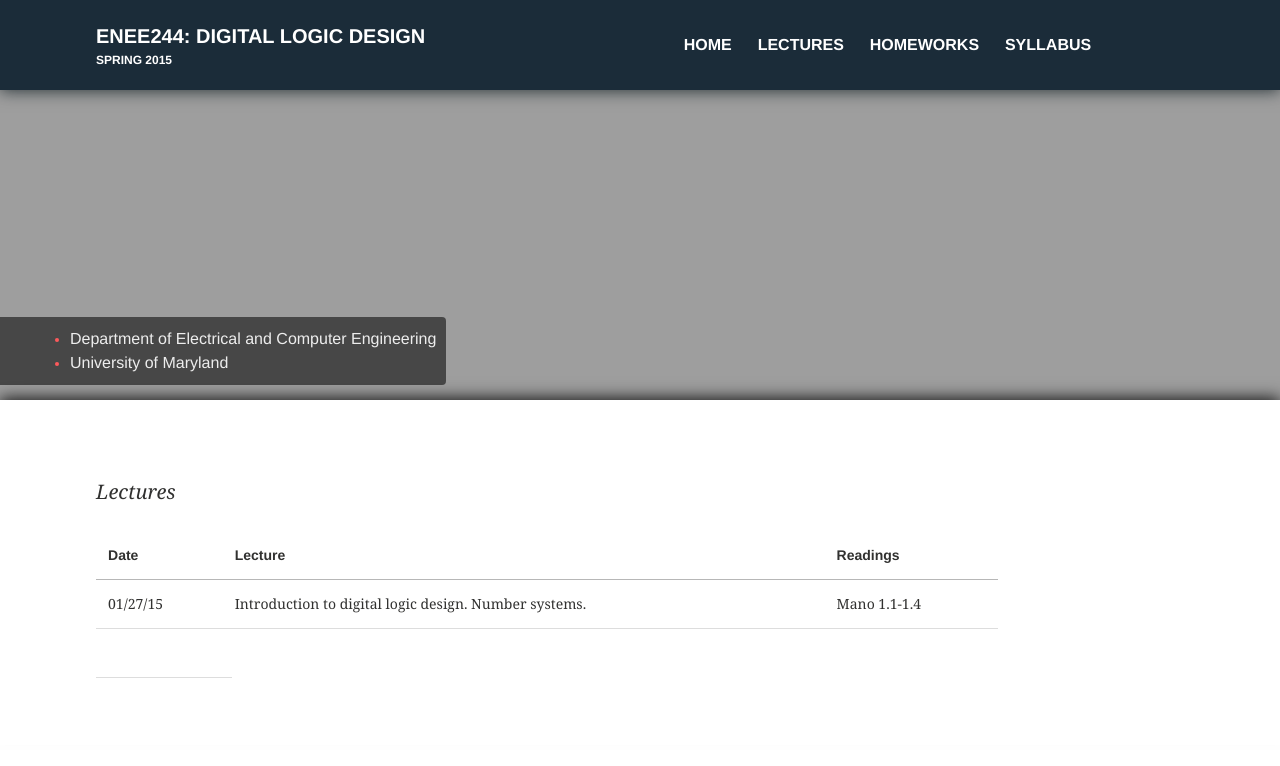
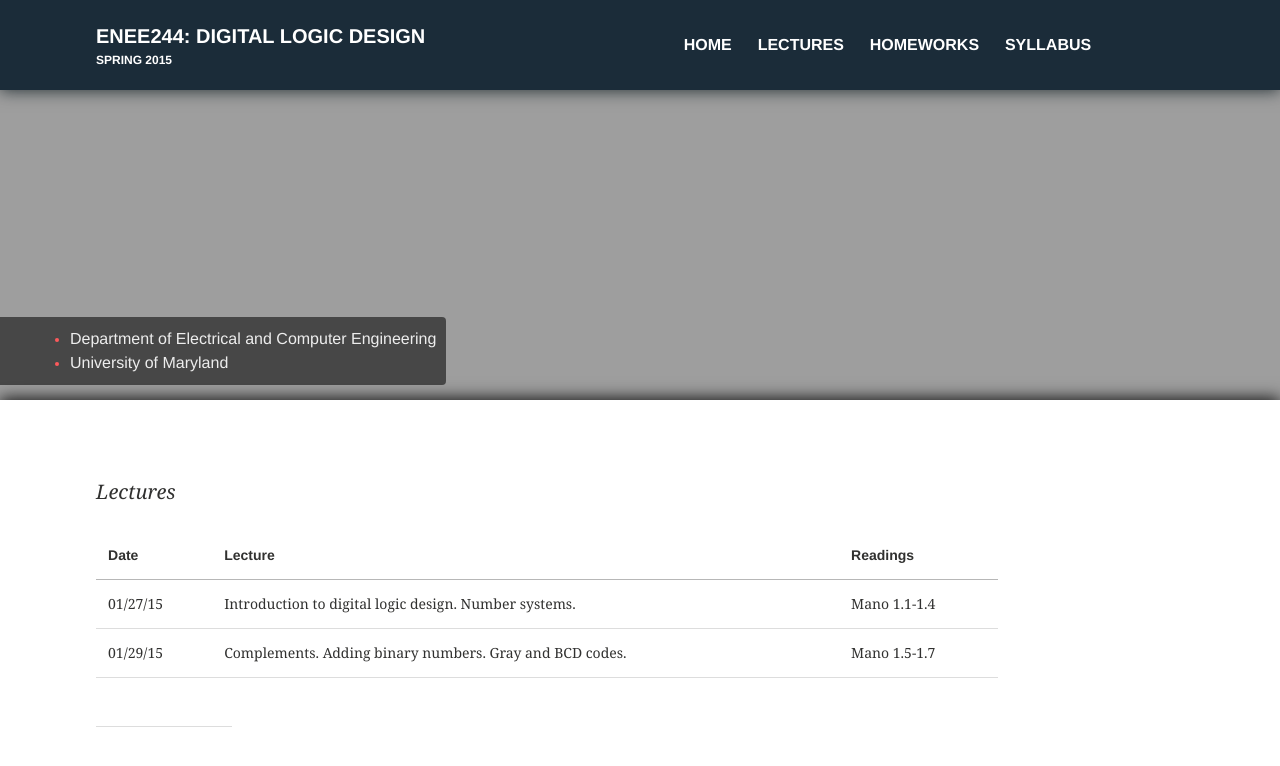
Before and after one commit to enee244/enee244.github.io, a Jekyll site: the page built from lectures/index.md, in a window 1280 px wide. Shown: the top 766 px of the page. Built offline with Jekyll 4.4.1, drawn with Linux system fonts in a browser that asks for light colours.

Commit message:
Update index.md

```diff
--- a/lectures/index.md
+++ b/lectures/index.md
@@ -11,3 +11,4 @@ published: true
 Date | Lecture | Readings
 --------- |---------- | ---------
 01/27/15 | Introduction to digital logic design. Number systems. | Mano 1.1-1.4
+01/29/15 | Complements. Adding binary numbers. Gray and BCD codes. | Mano 1.5-1.7
```
